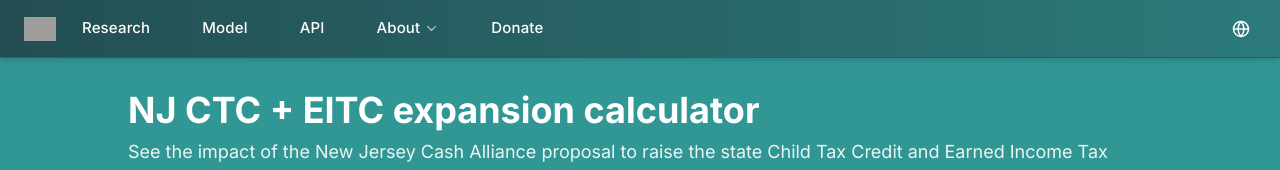
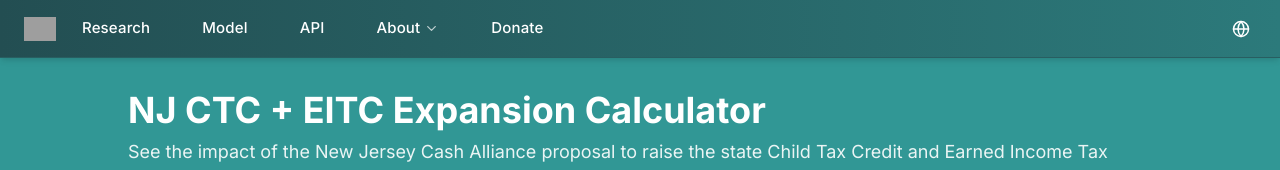
Before and after one commit to PolicyEngine/nj-ctc-increase, a Next.js app in the folder frontend/: page /us/nj-ctc-eitc-expansion/ in a window 1280 px wide. Shown: the top 170 px of the page. Built offline with nearby package versions, Linux system fonts and the light colour scheme; grey boxes are pictures that could not be loaded.

Commit message:
Title-case Expansion Calculator in NJ dashboard title

```diff
--- a/frontend/app/(shell)/page.tsx
+++ b/frontend/app/(shell)/page.tsx
@@ -49,7 +49,7 @@ export default function Home() {
       <div className="bg-primary-500 text-white py-8 px-4 shadow-md">
         <div className="max-w-5xl mx-auto">
           <h1 className="text-4xl font-bold mb-2">
-            NJ CTC + EITC expansion calculator
+            NJ CTC + EITC Expansion Calculator
           </h1>
           <p className="text-lg opacity-90">
             See the impact of the New Jersey Cash Alliance proposal to raise the
--- a/frontend/app/layout.tsx
+++ b/frontend/app/layout.tsx
@@ -14,7 +14,7 @@ const inter = Inter({
 
 const SITE_URL = 'https://policyengine.org/us/nj-ctc-eitc-expansion';
 
-const SITE_TITLE = 'NJ CTC + EITC expansion calculator';
+const SITE_TITLE = 'NJ CTC + EITC Expansion Calculator';
 const SITE_DESCRIPTION =
   'Interactive analysis of the New Jersey Cash Alliance proposal to raise the state Child Tax Credit and Earned Income Tax Credit.';
 
```
